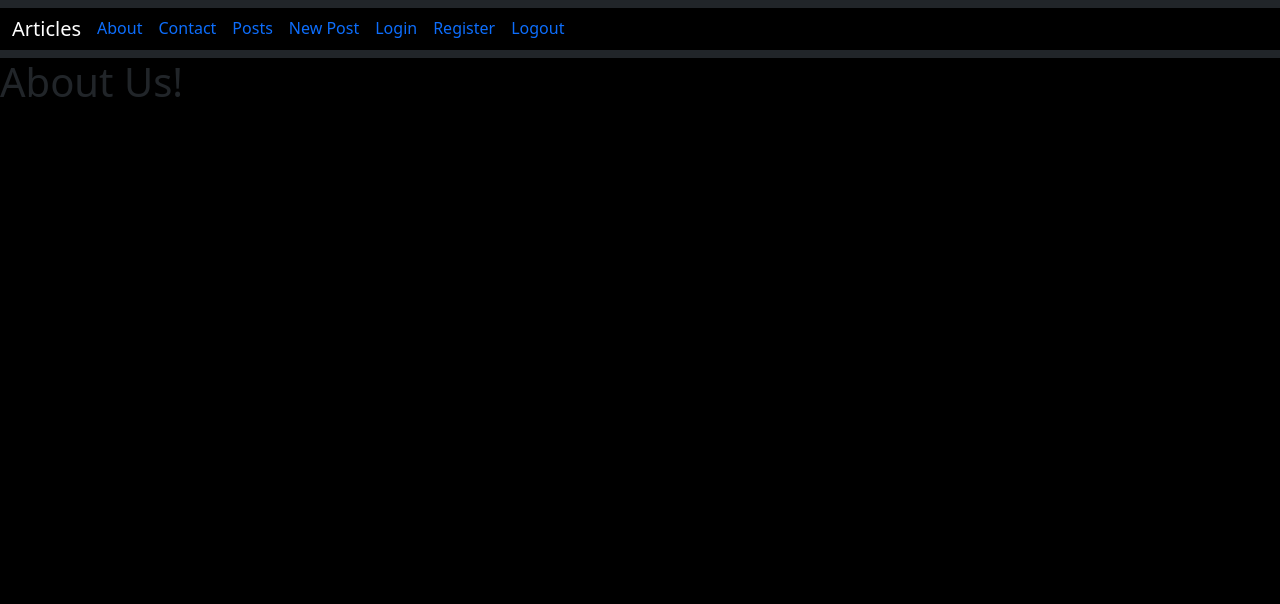
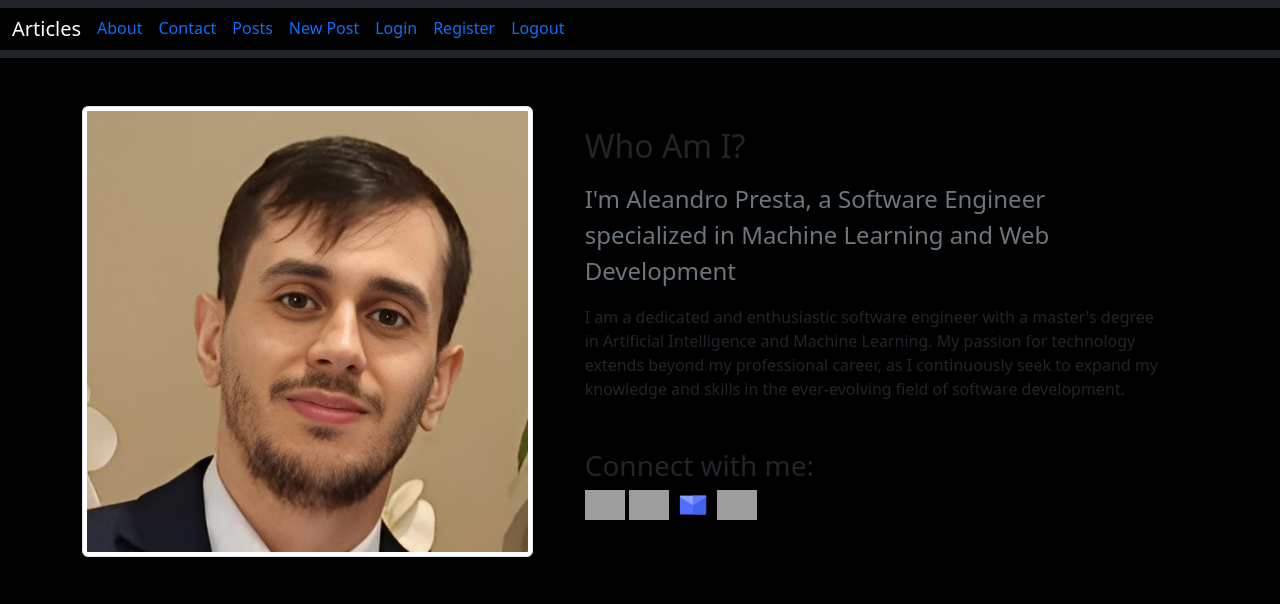
Before and after one commit to AleandroPresta/articles-webapp, a Django app: page /about/ in a window 1280 px wide. Shown: the top 604 px of the page. Run offline with Django 4.2, Linux system fonts and the light colour scheme; some libraries are stand-ins or nearby versions; grey boxes are pictures that could not be loaded.

Commit message:
Completed about page, uploaded assets

```diff
--- a/app/templates/about.html
+++ b/app/templates/about.html
@@ -1,8 +1,37 @@
 <!--home.html-->
 {% extends 'layout.html'%}
 {% block title%}
-    About Us
+    About Me
 {% endblock %}
 {% block content %}
-    <h1>About Us!</h1>
+<!-- About 1 - Bootstrap Brain Component -->
+<section class="py-3 py-md-5">
+  <div class="container">
+    <div class="row gy-3 gy-md-4 gy-lg-0 align-items-lg-center">
+      <div class="col-12 col-lg-6 col-xl-5">
+        <img class="img-fluid img-thumbnail" loading="lazy" src="../static/assets/Io.jpeg" alt="My picture">
+      </div>
+      <div class="col-12 col-lg-6 col-xl-7">
+        <div class="row justify-content-xl-center">
+          <div class="col-12 col-xl-11">
+            <h2 class="mb-3">Who Am I?</h2>
+            <p class="lead fs-4 text-secondary mb-3">I'm Aleandro Presta, a Software Engineer specialized in Machine Learning and Web Development</p>
+            <p class="mb-5">I am a dedicated and enthusiastic software engineer with a master's degree in Artificial Intelligence and Machine Learning. My passion for technology extends beyond my professional career, as I continuously seek to expand my knowledge and skills in the ever-evolving field of software development.</p>
+            <div class="row gy-4 gy-md-0 gx-xxl-5X">
+              <div class="col-12 col-md-6">
+                <h3 align="left">Connect with me:</h3>
+                <p align="left">
+                <a href="https://linkedin.com/in/aleandro-presta-6523471b9" target="blank" title="My LinkedIn profile"><img align="center" src="https://raw.githubusercontent.com/rahuldkjain/github-profile-readme-generator/master/src/images/icons/Social/linked-in-alt.svg" alt="aleandro-presta-6523471b9" height="30" width="40" /></a>
+                <a href="https://github.com/AleandroPresta" target="blank" title="My GitHub profile"><img align="center" src="https://raw.githubusercontent.com/rahuldkjain/github-profile-readme-generator/master/src/images/icons/Social/github.svg" alt="AleandroPresta" height="30" width="40" /></a>
+                <a href="mailto: aleandro.presta@outlook.com" target="blank" title="Send me an Email"><img align="center" src="../static/assets/envelope.svg" alt="Email" height="30" width="40" /></a>
+                <a href="https://www.frontendmentor.io/profile/AleandroPresta" target="blank" title="My Frontend Mentor profile"><img align="center" src="https://cdn.worldvectorlogo.com/logos/frontendmentor-logo.svg" alt="Email" height="30" width="40" /></a>
+                </p>
+              </div>
+            </div>
+          </div>
+        </div>
+      </div>
+    </div>
+  </div>
+</section>
 {% endblock %}
```
Also changed, not shown: app/static/assets/Io.jpeg (added), app/static/assets/envelope.svg (added).
